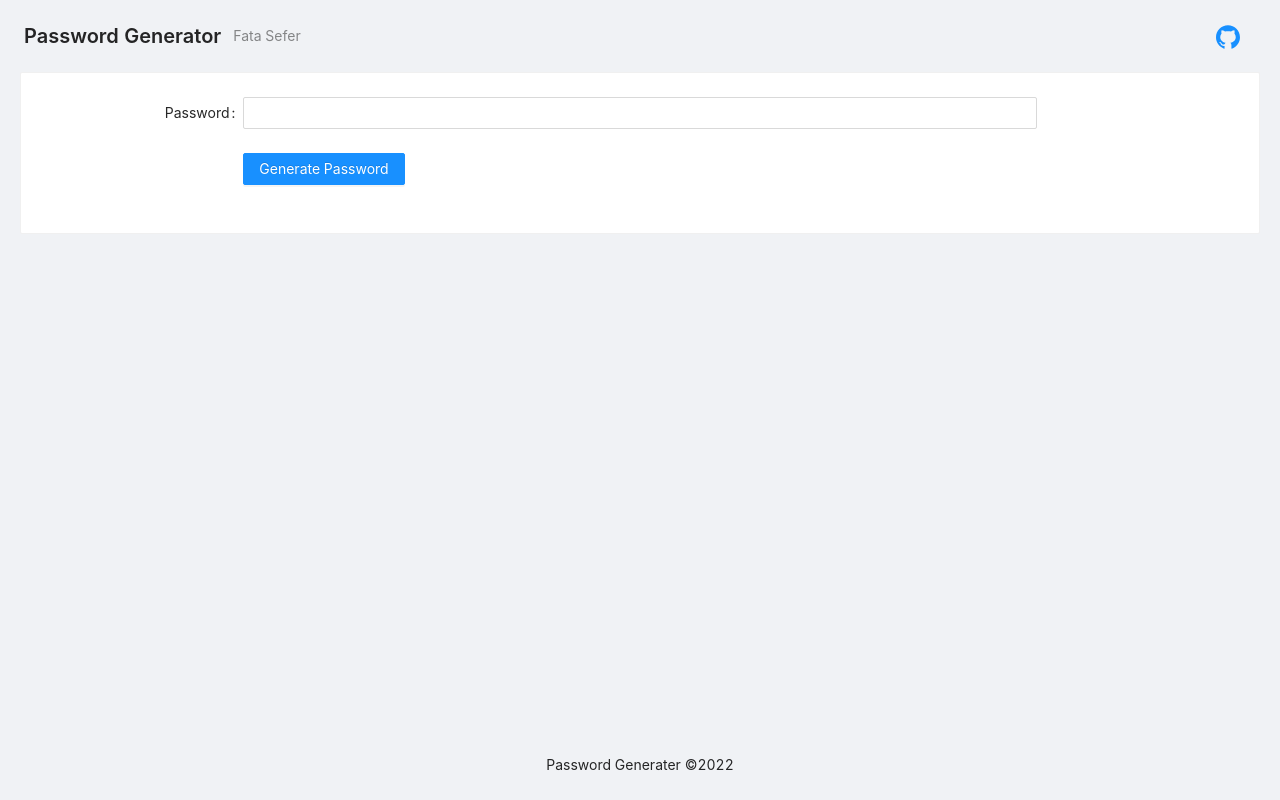
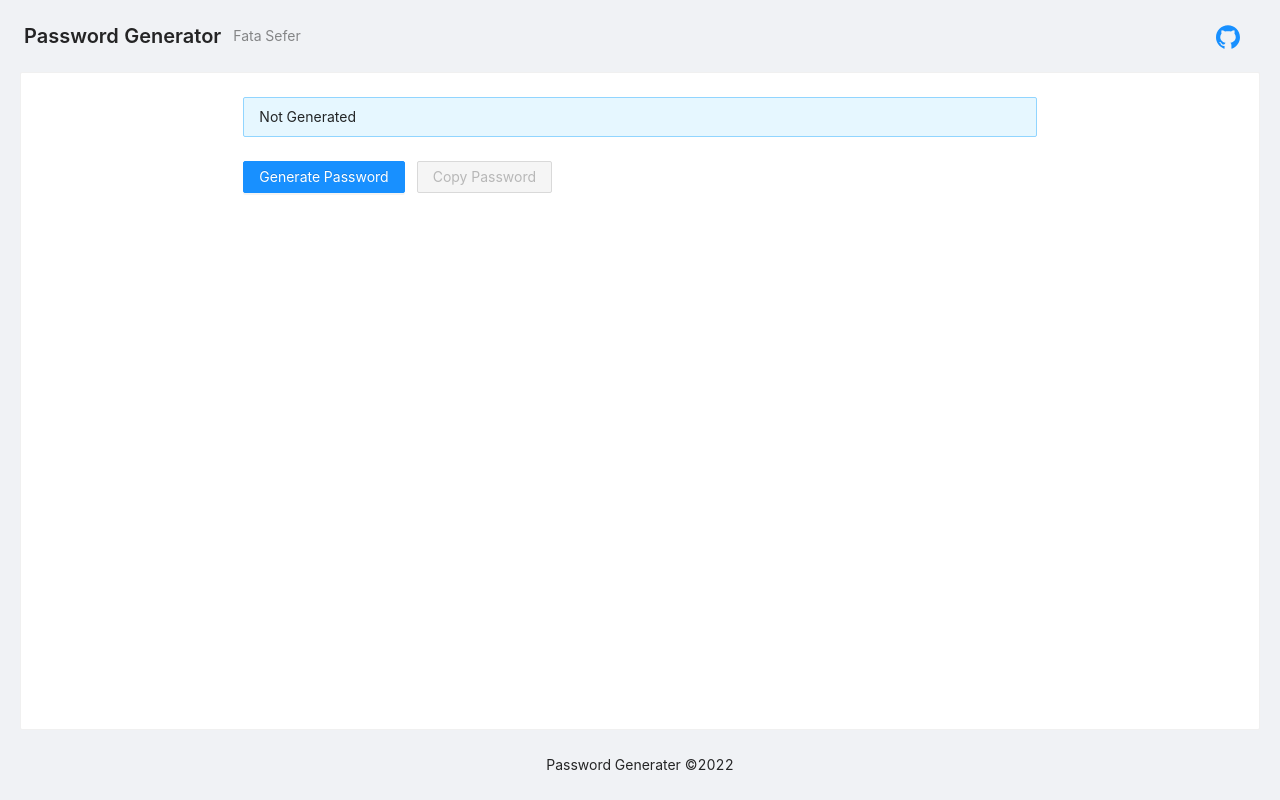
Before and after one commit to fs98/password-generator, a React (Create React App) app: page / in a window 1280 px wide. Built offline with nearby package versions, Linux system fonts and the light colour scheme.

Commit message:
create initial logic for password generating

```diff
--- a/src/components/PasswordGenerator.tsx
+++ b/src/components/PasswordGenerator.tsx
@@ -1,10 +1,24 @@
-import React from 'react';
-import { Form, Input, Button, Card } from 'antd';
+import React, { useState } from 'react';
+import { Form, Button, Card, Alert } from 'antd';
 import type { FormProps } from 'antd';
 
 export const PasswordGenerator = (): JSX.Element => {
+  const [password, setPassword] = useState('Not Generated');
+
   const onFinish = (values: FormProps): void => {
-    console.log('Success:', values);
+    // console.log('Success:', values);
+
+    const chars =
+      '0123456789abcdefghijklmnopqrstuvwxyz!@#$%^&*()ABCDEFGHIJKLMNOPQRSTUVWXYZ';
+    const passwordLength = 12;
+    let generatedPassword = '';
+
+    for (let i = 0; i <= passwordLength; i += 1) {
+      const randomNumber = Math.floor(Math.random() * chars.length);
+      generatedPassword += chars.substring(randomNumber, randomNumber + 1);
+
+      setPassword(generatedPassword);
+    }
   };
 
   const onFinishFailed = (errorInfo: any): void => {
@@ -12,7 +26,7 @@ export const PasswordGenerator = (): JSX.Element => {
   };
 
   return (
-    <Card>
+    <Card className="h-full">
       <Form
         name="basic"
         labelCol={{
@@ -29,15 +43,12 @@ export const PasswordGenerator = (): JSX.Element => {
         autoComplete="off"
       >
         <Form.Item
-          label="Password"
-          name="password"
-          rules={[
-            {
-              required: false,
-            },
-          ]}
+          wrapperCol={{
+            offset: 4,
+            span: 16,
+          }}
         >
-          <Input />
+          <Alert message={password} type="info" />
         </Form.Item>
 
         <Form.Item
@@ -49,6 +60,9 @@ export const PasswordGenerator = (): JSX.Element => {
           <Button type="primary" htmlType="submit">
             Generate Password
           </Button>
+          <Button htmlType="button" className="ml-3" disabled>
+            Copy Password
+          </Button>
         </Form.Item>
       </Form>
     </Card>
```
